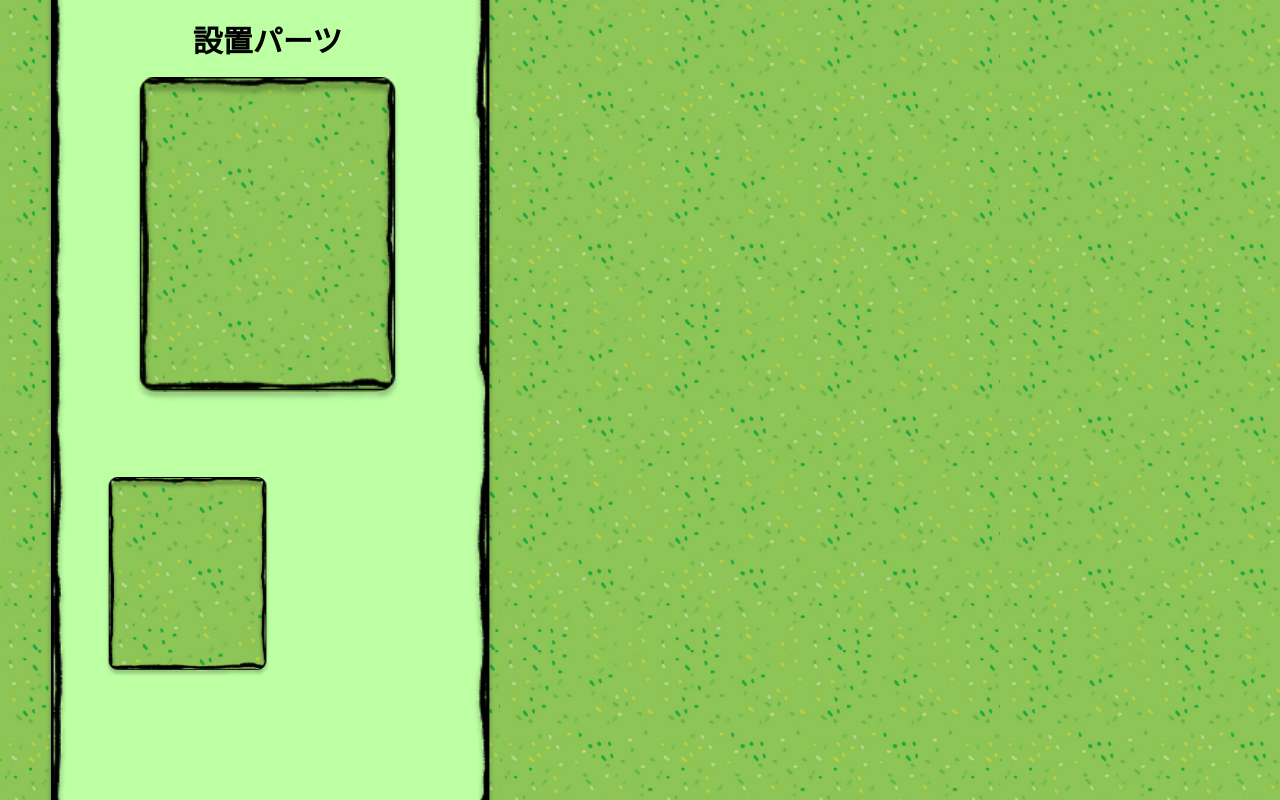
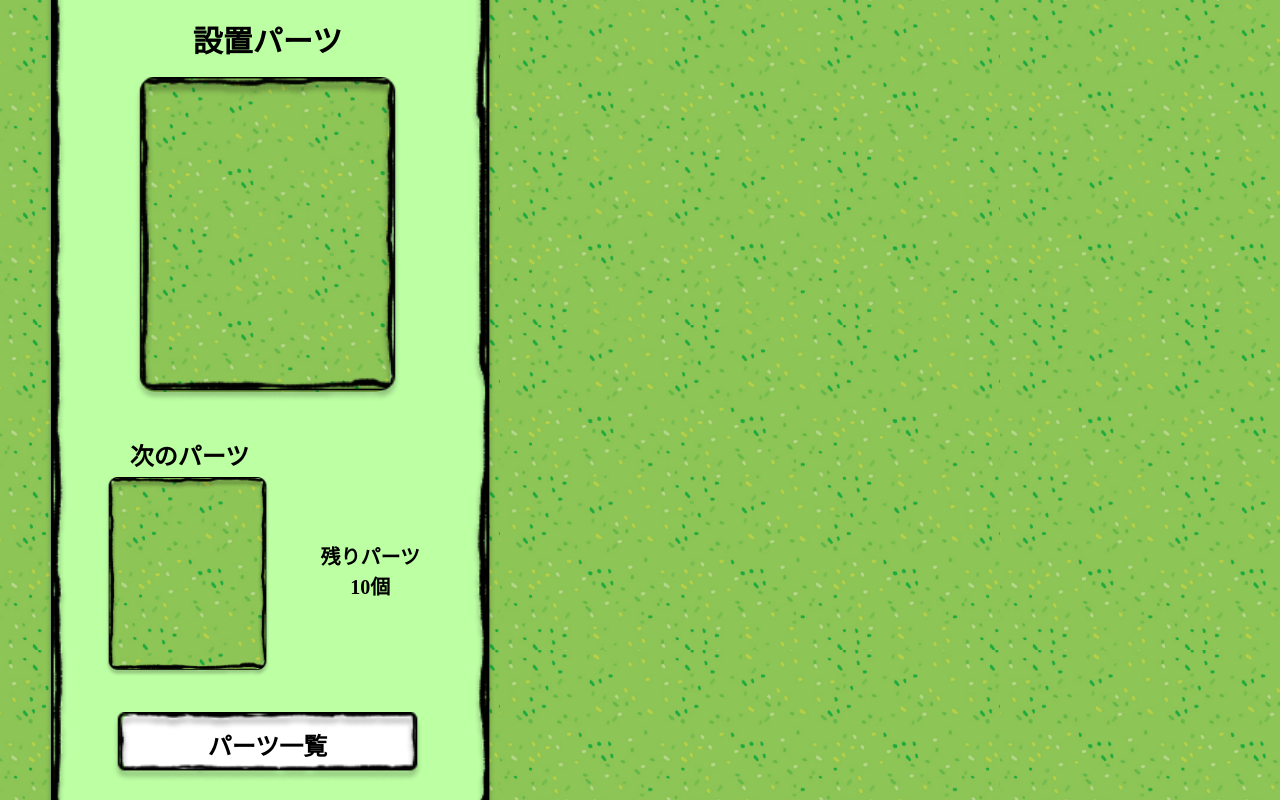
Before and after one commit to kc3hack/2025_1, a Next.js app in the folder frontend/: page /edit in a window 1280 px wide. Built offline with nearby package versions, Linux system fonts and the light colour scheme.

Commit message:
左側のメニュー完成

```diff
--- a/frontend/src/app/edit/page.tsx
+++ b/frontend/src/app/edit/page.tsx
@@ -8,8 +8,15 @@ export default function EditPage() {
                     <div className={styles.partsTitle}>設置パーツ</div>
                     <div className={styles.nextPartsInner}></div>
                     <div className={styles.nextPartsContainer}></div>
+                    <div className={styles.nextPartsTitle}>次のパーツ</div>
                     <div className={styles.nextPartsInner2}></div>
                     <div className={styles.nextPartsContainer2}></div>
+                    <div className={styles.remainingParts}>
+                        残りパーツ<br/>10個
+                    </div>
+                    <div className={styles.nextButtonInner}></div>
+                    <div className={styles.nextButtonContainer}></div>
+                    <div className={styles.buttonText}>パーツ一覧</div>
                 </div>
             </div>
         </div>
--- a/frontend/src/app/edit/styles.module.css
+++ b/frontend/src/app/edit/styles.module.css
@@ -116,3 +116,62 @@
     border-radius: 15px;
     z-index: 1;
 }
+
+.nextPartsTitle {
+    position: absolute;
+    top: 460px;
+    left: -78px;
+    width: 100%;
+    text-align: center;
+    font-size: 24px;
+    font-weight: bold;
+    color: #000;
+    z-index: 2;
+}
+
+.remainingParts {
+    position: absolute;
+    top: 565px;
+    right: 65px;
+    font-size: 20px;
+    font-weight: bold;
+    color: #000;
+    text-align: center;
+    line-height: 1.5;
+    z-index: 4;
+}
+
+.nextButtonContainer {
+    position: absolute;
+    bottom: 30px;
+    left: 20px;
+    width: calc(100% - 40px);
+    height: 70px;
+    background-image: url('/frame/button.png');
+    background-size: contain;
+    background-position: center;
+    background-repeat: no-repeat;
+    z-index: 4;
+}
+
+.nextButtonInner {
+    position: absolute;
+    bottom: 43px;
+    left: 72px;
+    width: calc(100% - 140px);
+    height: 55px;
+    background-color: #FFFFFF;
+    border-radius: 10px;
+    z-index: 1;
+}
+
+.buttonText {
+    position: absolute;
+    bottom: 50px;
+    width: 100%;
+    text-align: center;
+    font-size: 24px;
+    font-weight: bold;
+    color: #000;
+    z-index: 4;
+}
```
